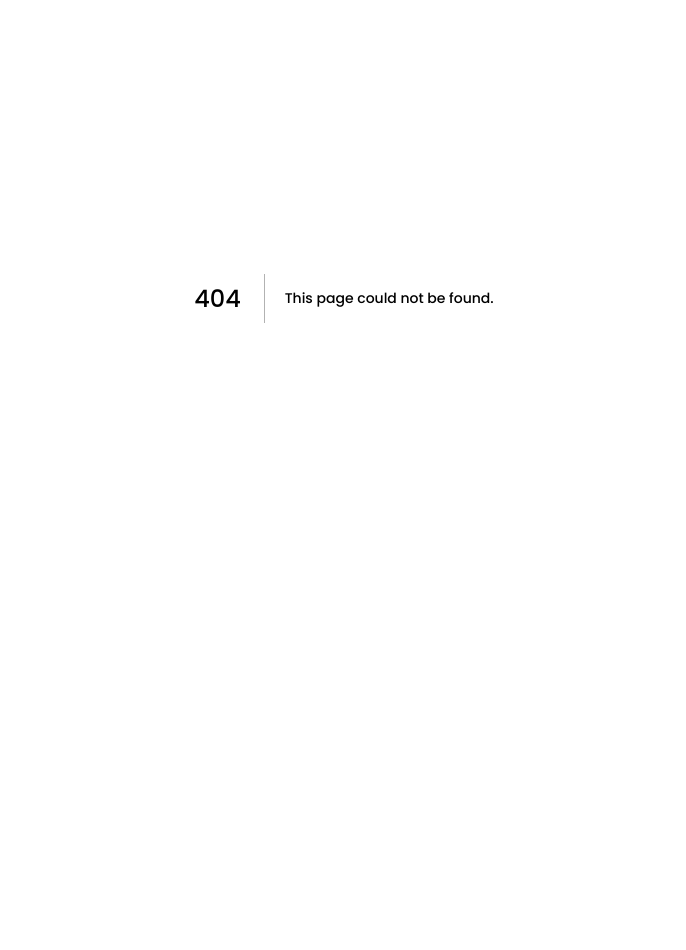
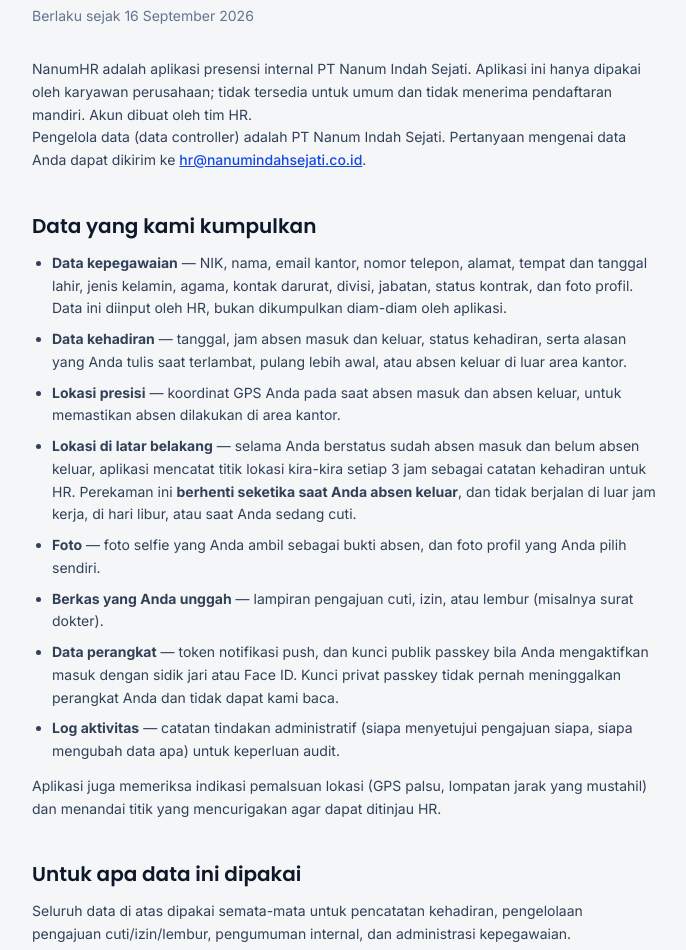
Before and after one commit to Andrioeffendi31/hr-web, a Next.js app: page /kebijakan-privasi in a window 1280 px wide. Before the commit this address had no page. Shown: the part 102-1052 px from the top of the page, without its empty margins (296-982 px from the left). Before the commit the page ends 800 px from the top, so only its background shows below. Built offline with nearby package versions, Linux system fonts and the light colour scheme.

Commit message:
feat(kebijakan-privasi): add privacy policy page with detailed data handling information

```diff
--- /dev/null
+++ b/src/app/kebijakan-privasi/page.tsx
@@ -0,0 +1,180 @@
+/**
+ * Halaman publik — TIDAK boleh di balik autentikasi. Google Play mewajibkan URL
+ * kebijakan privasi yang bisa dibuka peninjau tanpa akun, dan peninjau NanumHR
+ * tidak punya akun karyawan. Karena itu rutenya ada di root `app/`, di luar
+ * grup `(app)` yang layout-nya memanggil auth().
+ */
+import type { Metadata } from "next";
+
+export const metadata: Metadata = {
+  title: "Kebijakan Privasi — NanumHR",
+  description:
+    "Data apa yang dikumpulkan aplikasi presensi NanumHR, untuk apa, dan berapa lama disimpan.",
+};
+
+const BERLAKU = "16 September 2026";
+const KONTAK = "hr@nanumindahsejati.co.id";
+
+function Bagian({ judul, children }: { judul: string; children: React.ReactNode }) {
+  return (
+    <section className="mt-10">
+      <h2 className="text-xl font-semibold text-slate-900">{judul}</h2>
+      <div className="mt-3 space-y-3">{children}</div>
+    </section>
+  );
+}
+
+export default function KebijakanPrivasiPage() {
+  return (
+    <main className="mx-auto max-w-2xl px-6 py-16 text-slate-700 leading-relaxed">
+      <h1 className="text-3xl font-bold text-slate-900">Kebijakan Privasi NanumHR</h1>
+      <p className="mt-2 text-sm text-slate-500">Berlaku sejak {BERLAKU}</p>
+
+      <p className="mt-8">
+        NanumHR adalah aplikasi presensi internal PT Nanum Indah Sejati. Aplikasi ini
+        hanya dipakai oleh karyawan perusahaan; tidak tersedia untuk umum dan tidak
+        menerima pendaftaran mandiri. Akun dibuat oleh tim HR.
+      </p>
+      <p>
+        Pengelola data (data controller) adalah PT Nanum Indah Sejati. Pertanyaan
+        mengenai data Anda dapat dikirim ke{" "}
+        <a className="font-medium text-blue-700 underline" href={`mailto:${KONTAK}`}>
+          {KONTAK}
+        </a>
+        .
+      </p>
+
+      <Bagian judul="Data yang kami kumpulkan">
+        <ul className="list-disc space-y-2 pl-5">
+          <li>
+            <strong>Data kepegawaian</strong> — NIK, nama, email kantor, nomor telepon,
+            alamat, tempat dan tanggal lahir, jenis kelamin, agama, kontak darurat,
+            divisi, jabatan, status kontrak, dan foto profil. Data ini diinput oleh HR,
+            bukan dikumpulkan diam-diam oleh aplikasi.
+          </li>
+          <li>
+            <strong>Data kehadiran</strong> — tanggal, jam absen masuk dan keluar,
+            status kehadiran, serta alasan yang Anda tulis saat terlambat, pulang lebih
+            awal, atau absen keluar di luar area kantor.
+          </li>
+          <li>
+            <strong>Lokasi presisi</strong> — koordinat GPS Anda pada saat absen masuk
+            dan absen keluar, untuk memastikan absen dilakukan di area kantor.
+          </li>
+          <li>
+            <strong>Lokasi di latar belakang</strong> — selama Anda berstatus sudah
+            absen masuk dan belum absen keluar, aplikasi mencatat titik lokasi kira-kira
+            setiap 3 jam sebagai catatan kehadiran untuk HR. Perekaman ini{" "}
+            <strong>berhenti seketika saat Anda absen keluar</strong>, dan tidak berjalan
+            di luar jam kerja, di hari libur, atau saat Anda sedang cuti.
+          </li>
+          <li>
+            <strong>Foto</strong> — foto selfie yang Anda ambil sebagai bukti absen, dan
+            foto profil yang Anda pilih sendiri.
+          </li>
+          <li>
+            <strong>Berkas yang Anda unggah</strong> — lampiran pengajuan cuti, izin,
+            atau lembur (misalnya surat dokter).
+          </li>
+          <li>
+            <strong>Data perangkat</strong> — token notifikasi push, dan kunci publik
+            passkey bila Anda mengaktifkan masuk dengan sidik jari atau Face ID. Kunci
+            privat passkey tidak pernah meninggalkan perangkat Anda dan tidak dapat kami
+            baca.
+          </li>
+          <li>
+            <strong>Log aktivitas</strong> — catatan tindakan administratif (siapa
+            menyetujui pengajuan siapa, siapa mengubah data apa) untuk keperluan audit.
+          </li>
+        </ul>
+        <p>
+          Aplikasi juga memeriksa indikasi pemalsuan lokasi (GPS palsu, lompatan jarak
+          yang mustahil) dan menandai titik yang mencurigakan agar dapat ditinjau HR.
+        </p>
+      </Bagian>
+
+      <Bagian judul="Untuk apa data ini dipakai">
+        <p>
+          Seluruh data di atas dipakai semata-mata untuk pencatatan kehadiran,
+          pengelolaan pengajuan cuti/izin/lembur, pengumuman internal, dan administrasi
+          kepegawaian.
+        </p>
+        <p className="font-medium text-slate-900">
+          Kami tidak menjual data Anda, tidak memakainya untuk iklan, dan tidak
+          membagikannya kepada pihak ketiga untuk tujuan pemasaran. Tidak ada SDK
+          pelacakan atau analitik pihak ketiga di dalam aplikasi ini.
+        </p>
+      </Bagian>
+
+      <Bagian judul="Siapa yang bisa melihat data Anda">
+        <ul className="list-disc space-y-2 pl-5">
+          <li>Anda sendiri, melalui aplikasi.</li>
+          <li>Atasan langsung Anda, terbatas pada kehadiran dan pengajuan tim.</li>
+          <li>Tim HR dan administrator sistem perusahaan.</li>
+        </ul>
+        <p>
+          Data disimpan pada penyedia layanan berikut, yang memproses data atas nama
+          kami dan terikat perjanjian pemrosesan data: <strong>Neon</strong> (basis
+          data, wilayah Singapura), <strong>Cloudflare R2</strong> (penyimpanan foto dan
+          berkas), <strong>Vercel</strong> (hosting aplikasi), serta{" "}
+          <strong>Expo dan Firebase Cloud Messaging</strong> (pengiriman notifikasi
+          push). Karena penyedia ini berada di luar Indonesia, data Anda ditransfer dan
+          disimpan di luar negeri.
+        </p>
+        <p>
+          Di luar itu, data hanya dibuka bila diwajibkan oleh hukum atau permintaan resmi
+          aparat yang sah.
+        </p>
+      </Bagian>
+
+      <Bagian judul="Berapa lama disimpan">
+        <p>
+          Data kehadiran, pengajuan, dan berkas disimpan selama Anda menjadi karyawan.
+          Data kehadiran mentah dirangkum menjadi arsip laporan bulanan, dan data
+          mentahnya dihapus secara berkala setelah arsip pengganti terbukti ada. Setelah
+          Anda berhenti bekerja, data kepegawaian disimpan selama masih dibutuhkan untuk
+          memenuhi kewajiban hukum ketenagakerjaan dan perpajakan, lalu dihapus.
+        </p>
+      </Bagian>
+
+      <Bagian judul="Keamanan">
+        <p>
+          Sandi disimpan dalam bentuk hash, tidak pernah sebagai teks biasa. Seluruh
+          komunikasi antara aplikasi dan server memakai HTTPS. Akses ke data dibatasi
+          menurut peran: karyawan, atasan, HR, atau administrator.
+        </p>
+      </Bagian>
+
+      <Bagian judul="Hak Anda">
+        <p>
+          Anda berhak melihat data yang kami simpan tentang Anda, meminta koreksi data
+          yang keliru, dan meminta penghapusan data yang tidak lagi diwajibkan disimpan
+          oleh hukum. Anda juga dapat mencabut izin lokasi, kamera, atau notifikasi kapan
+          saja melalui pengaturan perangkat — dengan konsekuensi fitur absen tidak dapat
+          dipakai tanpa izin lokasi dan kamera.
+        </p>
+        <p>
+          Permintaan tersebut dikirim ke{" "}
+          <a className="font-medium text-blue-700 underline" href={`mailto:${KONTAK}`}>
+            {KONTAK}
+          </a>{" "}
+          dan kami jawab selambat-lambatnya 30 hari kerja.
+        </p>
+      </Bagian>
+
+      <Bagian judul="Anak-anak">
+        <p>
+          NanumHR tidak ditujukan untuk anak di bawah 18 tahun dan tidak mengumpulkan
+          data anak secara sengaja.
+        </p>
+      </Bagian>
+
+      <Bagian judul="Perubahan kebijakan ini">
+        <p>
+          Bila kebijakan ini berubah, tanggal berlaku di atas diperbarui dan perubahan
+          penting diumumkan melalui pengumuman di dalam aplikasi.
+        </p>
+      </Bagian>
+    </main>
+  );
+}
```
